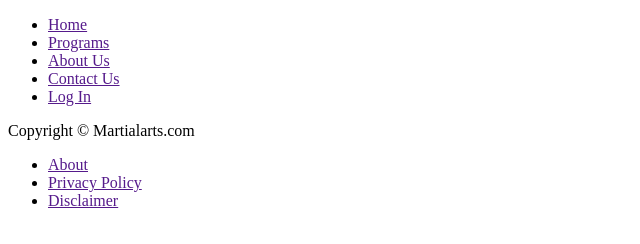
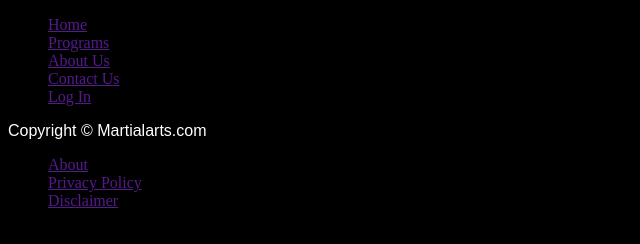
Before and after one commit to SelahCW/project-avatar, a plain HTML site: page index.html in a window 1280 px wide. Shown: the whole page, without its empty margins (0-640 px from the left). Drawn offline with Linux system fonts and the light colour scheme.

Commit message:
Update index.html

```diff
--- a/index.html
+++ b/index.html
@@ -3,7 +3,7 @@
 <head>
 <meta charset = "UTF-8" >
 <meta name="viewport" content="width=device-width, initial-scale=1">
-<link rel = "icon" type = "image/x-icon" href = "favicon.ico">
+     <link rel="stylesheet" href="stylesheet.css">
 <title> Martial Arts </title>
 
 </head>
```
